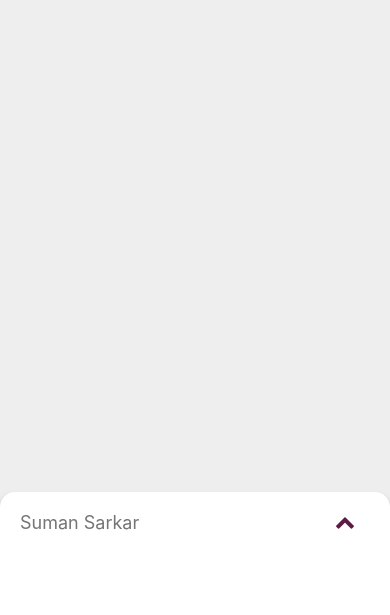
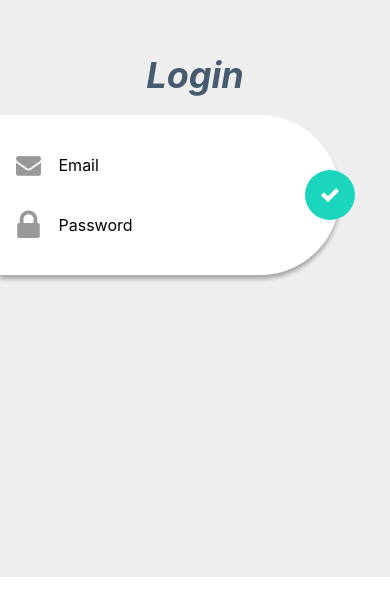
Before and after one commit to sumansarkarwd/rn-reusable, a React Native app: screen / in a window 390 px wide. Shown: the part 267-882 px from the top of the page. After the commit the page ends 844 px from the top, so only its background shows below. Built offline with nearby package versions, Linux system fonts and the light colour scheme.

Commit message:
auth form in progress

```diff
--- a/App.js
+++ b/App.js
@@ -51,11 +51,22 @@ class App extends Component {
   render() {
     return (
       <View style={{backgroundColor: '#eee', flex: 1}}>
-        <Slider title='Suman Sarkar' data={this.state.data}>
-        </Slider>
-        {/* <AuthFrom title="Login">
-          <IconInput />
-        </AuthFrom> */}
+        {/* <Slider title='Suman Sarkar' data={this.state.data}>
+        </Slider> */}
+        <AuthFrom title="Login" items_count={2}>
+          <IconInput
+          icon='envelope'
+          icon_color='#999'
+          icon_size={25}
+          placeholder='Email'
+          />
+          <IconInput
+          icon='lock'
+          icon_color='#999'
+          icon_size={35}
+          placeholder='Password'
+          />
+        </AuthFrom>
       </View>
     )
   }
--- a/src/components/AuthFrom.js
+++ b/src/components/AuthFrom.js
@@ -9,7 +9,7 @@ class AuthForm extends Component {
                 <View style={styles.titleCon}>
                     <Text style={styles.titleStyle}>{this.props.title}</Text>
                 </View>
-                <View style={styles.formsCon}>
+                <View style={[styles.formsCon, {height: 80 * this.props.items_count}]}>
                     {this.props.children}
                     <View style={styles.submitButton}>
                         <Icon name='check' size={20} color='#fff'/>
@@ -37,7 +37,7 @@ const styles = StyleSheet.create({
         fontSize: 36,
         fontStyle: 'italic',
         fontWeight: 'bold',
-        color: '#666',
+        color: '#46596f',
     },
     formsCon: {
         width: Dimensions.get('window').width - 50,
@@ -46,7 +46,6 @@ const styles = StyleSheet.create({
         backgroundColor: '#fff',
         alignSelf: 'flex-start',
         padding: 20,
-        minHeight: 100,
         shadowColor: "#000",
         shadowOffset: {
             width: 0,
@@ -62,7 +61,7 @@ const styles = StyleSheet.create({
 
     submitButton: {
         position: 'absolute',
-        backgroundColor: 'green',
+        backgroundColor: '#1bd6bc',
         right: -15,
         height: 50,
         width: 50,
--- a/src/components/IconInput.js
+++ b/src/components/IconInput.js
@@ -1,15 +1,16 @@
 import React, {Component} from "react";
 import {View, Text, TextInput, StyleSheet} from "react-native";
+import Icon from "react-native-vector-icons/FontAwesome";
 
 class IconInput extends Component {
     render() {
         return (
             <View style={styles.rootContainer}>
                 <View style={styles.iconCon}>
-
+                    <Icon name={this.props.icon} size={this.props.icon_size} color={this.props.icon_color}/>
                 </View>
                 <View style={styles.inputCon}>
-
+                    <TextInput  style={styles.textInput} placeholder={this.props.placeholder}/>
                 </View>
             </View>
         );
@@ -20,12 +21,25 @@ const styles = StyleSheet.create({
     rootContainer: {
         flex: 1,
         height: 60,
+        flexDirection: 'row',
+        paddingEnd: 35,
+        alignItems: 'center',
+        // borderWidth: 1,
+        // borderColor: '#000',
     },
     iconCon: {
-
+        width: 60,
+        display: 'flex',
+        alignItems: 'center',
+        justifyContent: 'center',
     },
     inputCon: {
-
+        flex: 1,
+    },
+    textInput: {
+        fontSize: 16,
+        // borderWidth: 1,
+        // borderColor: '#000',
     }
 });
 
```
